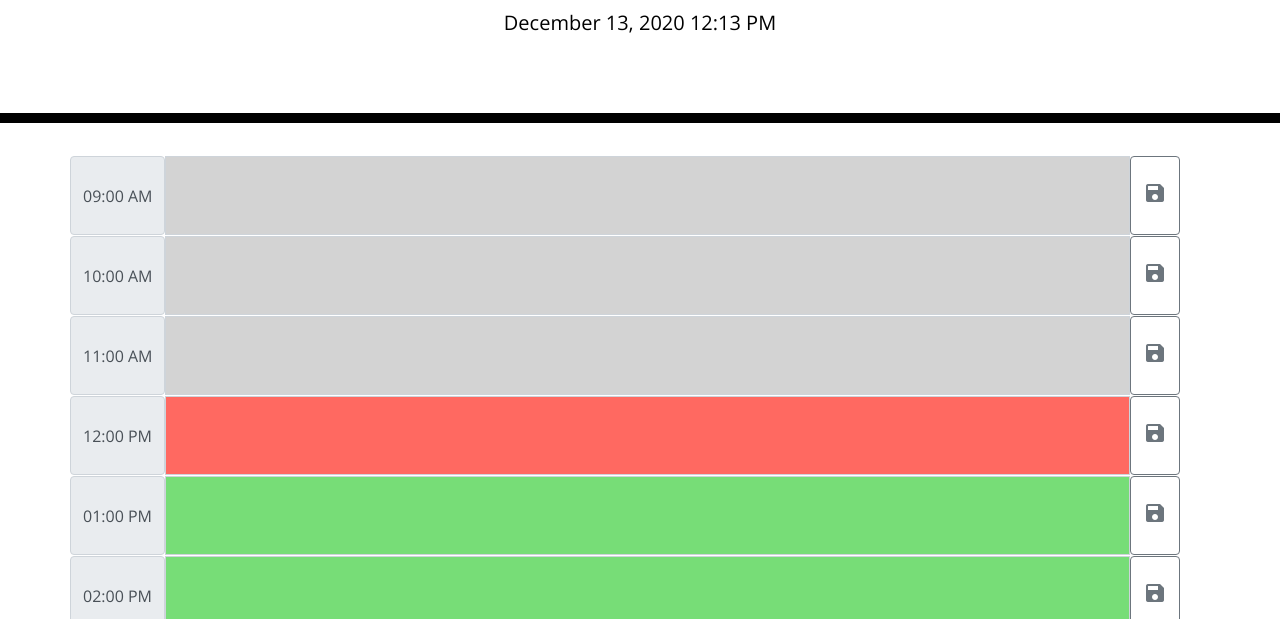
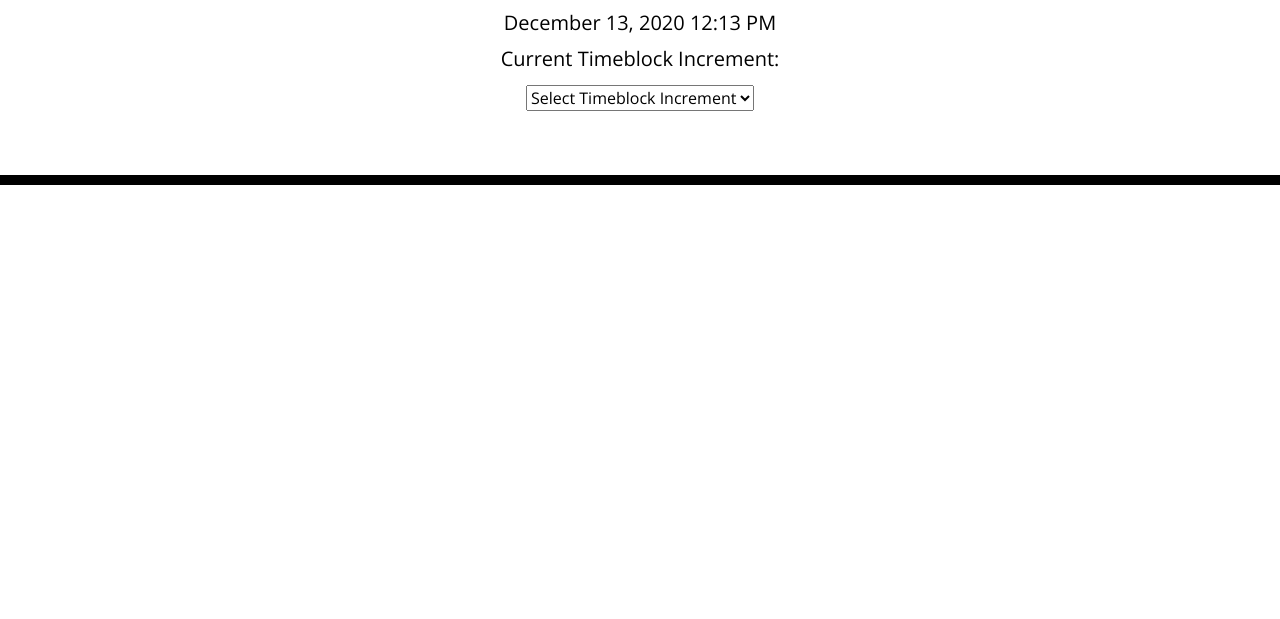
Before and after one commit to vicryt8/workday-schedule-jasibal, a website with bundled scripts: page index.html in a window 1280 px wide. Shown: the part 181-800 px from the top of the page. Built offline with nearby package versions, Linux system fonts and the light colour scheme.

Commit message:
added option to choose timeblock increment

```diff
--- a/index.html
+++ b/index.html
@@ -19,6 +19,15 @@
         <h1 class="display-3">Work Day Scheduler</h1>
         <p class="lead">A simple calendar app for scheduling your work day</p>
         <p id="currentDay" class="lead"></p>
+        <p class="lead">Current Timeblock Increment: <span id="increment"></span></p>
+        <select id="increment-selector" class="form-select" aria-label="timeblock-increment-selector">
+            <option selected>Select Timeblock Increment</option>
+            <option value="60">60 minutes</option>
+            <option value="30">30 minutes</option>
+            <option value="20">20 minutes</option>
+            <option value="15">15 minutes</option>
+            <option value="10">10 minutes</option>
+        </select>
     </header>
     <div id="timeblocks" class="container">
     </div>
--- a/src/index.js
+++ b/src/index.js
@@ -2,51 +2,51 @@
 const moment = require('moment');
 const startHour = 9;
 const dayDuration = 8;
-const timeBlockIncrement = 60;
 const now = moment();
 var currentDayHeader = document.querySelector('#currentDay');
 var scheduleBody = document.querySelector('#timeblocks');
+var incrementSelector = document.querySelector('#increment-selector');
+var currentIncrement = document.querySelector('#increment');
 var todaysEvents = [];
 var currentDayEventCode = moment().format('DD-MM-YYYY');
+var timeBlockIncrement;
 function init() {
+    scheduleBody.innerHTML = '';
     currentDayHeader.innerText = moment().format('LLL');
-    loadTimeBlocks();
-    formatTimeBlocks();
-    loadEvents();
+    var incrementExists = localStorage.getItem('timeBlockIncrement');
+    if (incrementExists !== null && !isNaN(Number(incrementExists))) {
+        timeBlockIncrement = Number(incrementExists);
+        currentIncrement.textContent = String(timeBlockIncrement) + ' minutes';
+        loadTimeBlocks();
+        loadEvents();
+    }
 }
 function loadTimeBlocks() {
+    var timeBlockFormats = ['future', 'present', 'past'];
     for (var i = 0; i <= (dayDuration * 60) / timeBlockIncrement; i++) {
-        var timeBlockHour = moment().startOf('day');
         var newTimeBlock = document.createElement('div');
         var newTimeBlockHeader = document.createElement('span');
         var newTimeBlockTextArea = document.createElement('textarea');
         var newTimeBlockButton = document.createElement('button');
         var newTimeBlockSaveIcon = document.createElement('span');
+        var timeBlock = moment()
+            .startOf('day')
+            .add(startHour * 60 + i * timeBlockIncrement, 'm');
+        var formatCondition = 0 + (timeBlock.isSame(now, 'hour') ? 1 : 0) + (timeBlock.isBefore(now, 'hour') ? 2 : 0);
         newTimeBlock.classList.add('input-group', 'row');
         newTimeBlockHeader.classList.add('input-group-text');
-        newTimeBlockTextArea.classList.add('form-control');
+        newTimeBlockTextArea.classList.add('form-control', timeBlockFormats[formatCondition]);
         newTimeBlockButton.classList.add('btn', 'btn-outline-secondary');
         newTimeBlockSaveIcon.classList.add('material-icons', 'md-light');
         newTimeBlock.setAttribute('data-time', String(i));
         newTimeBlockButton.type = 'button';
         newTimeBlockButton.addEventListener('click', (event) => saveEvent(event));
-        newTimeBlockHeader.innerText = timeBlockHour.add(startHour * 60 + i * timeBlockIncrement, 'm').format('hh:mm A');
+        newTimeBlockHeader.innerText = timeBlock.format('hh:mm A');
         newTimeBlockSaveIcon.innerText = 'save';
         newTimeBlockButton.appendChild(newTimeBlockSaveIcon);
         newTimeBlock.append(newTimeBlockHeader, newTimeBlockTextArea, newTimeBlockButton);
         scheduleBody.appendChild(newTimeBlock);
     }
-}
-function formatTimeBlocks() {
-    var timeBlockRows = document.querySelectorAll('.row');
-    var timeBlockFormats = ['future', 'present', 'past'];
-    timeBlockRows.forEach((item) => {
-        var timeBlockHour = moment().startOf('day');
-        var hour = Number(item.getAttribute('data-time'));
-        timeBlockHour = timeBlockHour.add(startHour * 60 + hour * timeBlockIncrement, 'm');
-        var formatCondition = 0 + (timeBlockHour.isSame(now, 'hour') ? 1 : 0) + (timeBlockHour.isBefore(now, 'hour') ? 2 : 0);
-        item.children[1].classList.add('class', timeBlockFormats[formatCondition]);
-    });
 }
 function loadEvents() {
     todaysEvents = JSON.parse(String(localStorage.getItem(currentDayEventCode)));
@@ -65,7 +65,6 @@ function loadEvents() {
 function saveEvent(event) {
     var timeBlockBody = event.currentTarget.parentNode;
     var timeBlockIndex = Number(timeBlockBody.dataset.time);
-    console.log(event.currentTarget);
     var newEvent = {
         id: String(timeBlockIncrement) + '-' + String(timeBlockIndex),
         increment: timeBlockIncrement,
@@ -75,9 +74,20 @@ function saveEvent(event) {
     todaysEvents = todaysEvents.filter((item) => {
         return item.id !== newEvent.id;
     });
-    console.log(todaysEvents);
     todaysEvents.push(newEvent);
     localStorage.setItem(currentDayEventCode, JSON.stringify(todaysEvents));
     loadEvents();
 }
+function getIncrement(event) {
+    timeBlockIncrement = Number(event.currentTarget.value);
+    if (!isNaN(timeBlockIncrement)) {
+        localStorage.setItem('timeBlockIncrement', String(timeBlockIncrement));
+    }
+    else {
+        localStorage.removeItem('timeBlockIncrement');
+        currentIncrement.textContent = '';
+    }
+    init();
+}
+incrementSelector.addEventListener('change', (event) => getIncrement(event));
 init();
--- a/src/index.ts
+++ b/src/index.ts
@@ -1,14 +1,17 @@
 const moment = require('moment');
 const startHour = 9;
 const dayDuration = 8;
-const timeBlockIncrement = 60;
 const now = moment();
 
 var currentDayHeader = document.querySelector('#currentDay') as HTMLElement;
 var scheduleBody = document.querySelector('#timeblocks') as HTMLElement;
+var incrementSelector = document.querySelector('#increment-selector') as HTMLElement;
+var currentIncrement = document.querySelector('#increment') as HTMLElement;
+
 var todaysEvents: timeBlockEvent[] = [];
 
 var currentDayEventCode = moment().format('DD-MM-YYYY');
+var timeBlockIncrement: number;
 
 type timeBlockEvent = {
 	id: string;
@@ -18,49 +21,47 @@ type timeBlockEvent = {
 };
 
 function init(): void {
+	scheduleBody.innerHTML = '';
 	currentDayHeader.innerText = moment().format('LLL');
-	loadTimeBlocks();
-	formatTimeBlocks();
-	loadEvents();
+	var incrementExists = localStorage.getItem('timeBlockIncrement');
+	if (incrementExists !== null && !isNaN(Number(incrementExists))) {
+		timeBlockIncrement = Number(incrementExists);
+		currentIncrement.textContent = String(timeBlockIncrement) + ' minutes';
+		loadTimeBlocks();
+		loadEvents();
+	}
 }
 
 function loadTimeBlocks(): void {
+	var timeBlockFormats = ['future', 'present', 'past'];
 	for (var i = 0; i <= (dayDuration * 60) / timeBlockIncrement; i++) {
-		var timeBlockHour = moment().startOf('day');
 		var newTimeBlock = document.createElement('div');
 		var newTimeBlockHeader = document.createElement('span');
 		var newTimeBlockTextArea = document.createElement('textarea');
 		var newTimeBlockButton = document.createElement('button');
 		var newTimeBlockSaveIcon = document.createElement('span');
 
+		var timeBlock = moment()
+			.startOf('day')
+			.add(startHour * 60 + i * timeBlockIncrement, 'm');
+		var formatCondition = 0 + (timeBlock.isSame(now, 'hour') ? 1 : 0) + (timeBlock.isBefore(now, 'hour') ? 2 : 0);
+
 		newTimeBlock.classList.add('input-group', 'row');
 		newTimeBlockHeader.classList.add('input-group-text');
-		newTimeBlockTextArea.classList.add('form-control');
+		newTimeBlockTextArea.classList.add('form-control', timeBlockFormats[formatCondition]);
 		newTimeBlockButton.classList.add('btn', 'btn-outline-secondary');
 		newTimeBlockSaveIcon.classList.add('material-icons', 'md-light');
 
 		newTimeBlock.setAttribute('data-time', String(i));
 		newTimeBlockButton.type = 'button';
 		newTimeBlockButton.addEventListener('click', (event) => saveEvent(event));
-		newTimeBlockHeader.innerText = timeBlockHour.add(startHour * 60 + i * timeBlockIncrement, 'm').format('hh:mm A');
+		newTimeBlockHeader.innerText = timeBlock.format('hh:mm A');
 		newTimeBlockSaveIcon.innerText = 'save';
 
 		newTimeBlockButton.appendChild(newTimeBlockSaveIcon);
 		newTimeBlock.append(newTimeBlockHeader, newTimeBlockTextArea, newTimeBlockButton);
 		scheduleBody.appendChild(newTimeBlock);
 	}
-}
-
-function formatTimeBlocks(): void {
-	var timeBlockRows = document.querySelectorAll('.row');
-	var timeBlockFormats = ['future', 'present', 'past'];
-	timeBlockRows.forEach((item) => {
-		var timeBlockHour = moment().startOf('day');
-		var hour = Number(item.getAttribute('data-time'));
-		timeBlockHour = timeBlockHour.add(startHour * 60 + hour * timeBlockIncrement, 'm');
-		var formatCondition = 0 + (timeBlockHour.isSame(now, 'hour') ? 1 : 0) + (timeBlockHour.isBefore(now, 'hour') ? 2 : 0);
-		item.children[1].classList.add('class', timeBlockFormats[formatCondition]);
-	});
 }
 
 function loadEvents(): void {
@@ -80,7 +81,6 @@ function loadEvents(): void {
 function saveEvent(event: MouseEvent): void {
 	var timeBlockBody = <HTMLElement>(<HTMLElement>event.currentTarget).parentNode;
 	var timeBlockIndex = Number(timeBlockBody.dataset.time);
-	console.log(event.currentTarget);
 	var newEvent = {
 		id: String(timeBlockIncrement) + '-' + String(timeBlockIndex),
 		increment: timeBlockIncrement,
@@ -90,10 +90,22 @@ function saveEvent(event: MouseEvent): void {
 	todaysEvents = todaysEvents.filter((item) => {
 		return item.id !== newEvent.id;
 	});
-	console.log(todaysEvents);
 	todaysEvents.push(newEvent);
 	localStorage.setItem(currentDayEventCode, JSON.stringify(todaysEvents));
 	loadEvents();
 }
 
+function getIncrement(event: Event): void {
+	timeBlockIncrement = Number((event.currentTarget as HTMLInputElement).value);
+	if (!isNaN(timeBlockIncrement)) {
+		localStorage.setItem('timeBlockIncrement', String(timeBlockIncrement));
+	} else {
+		localStorage.removeItem('timeBlockIncrement');
+		currentIncrement.textContent = '';
+	}
+	init();
+}
+
+incrementSelector.addEventListener('change', (event) => getIncrement(event));
+
 init();
```
Also changed, not shown: dist/main.js, dist/style.css.
